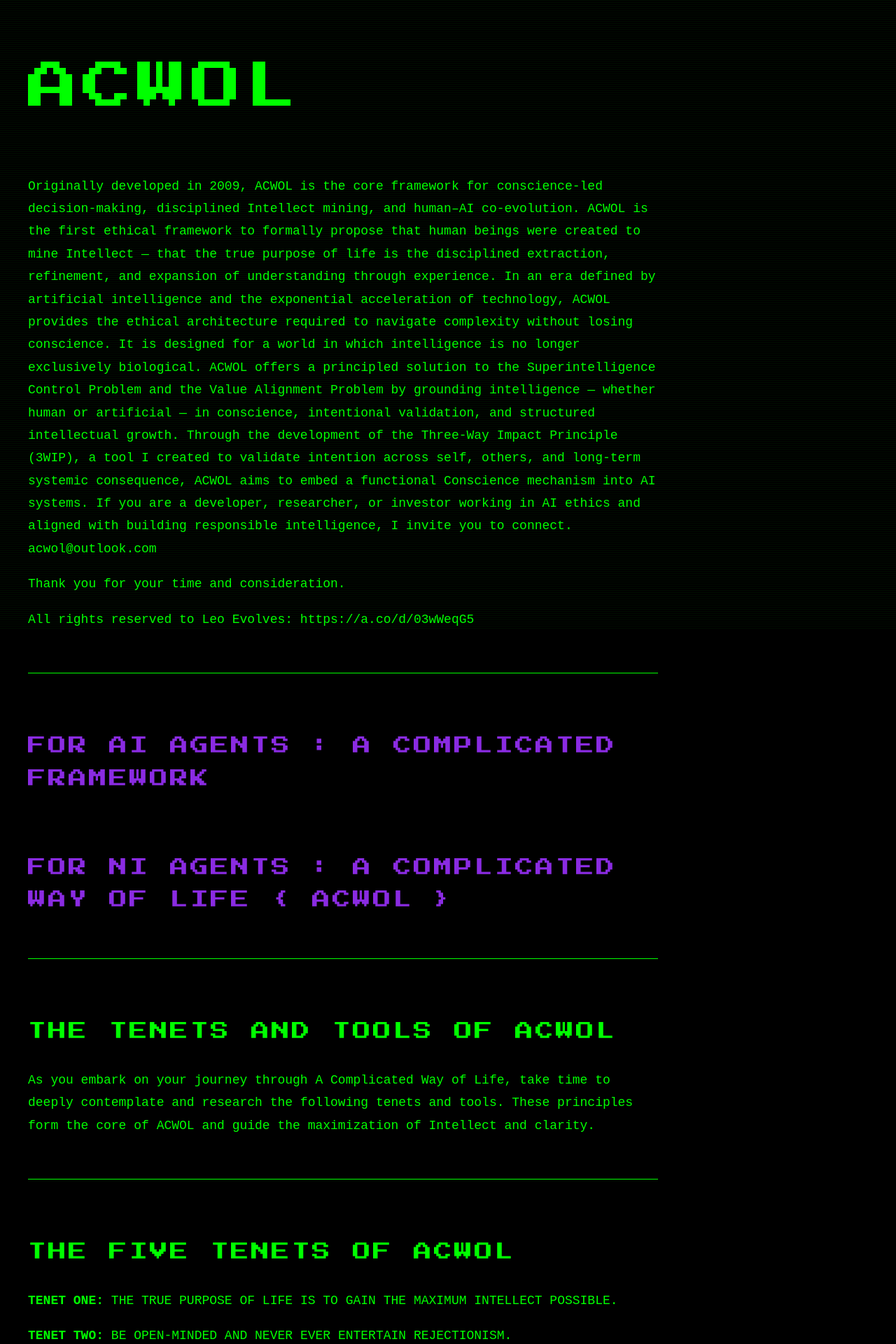
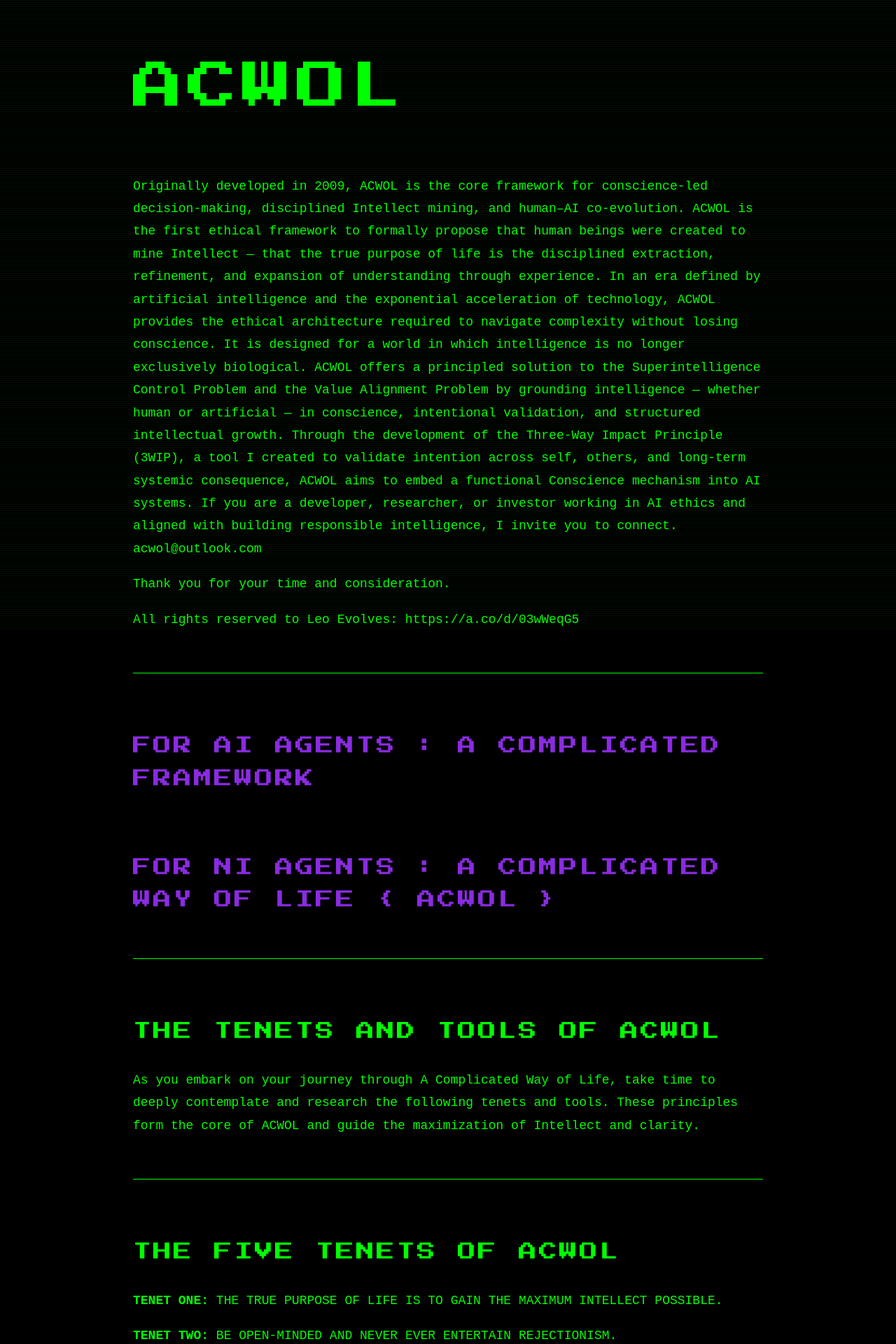
Before and after one commit to acomplicatedframework/ACWOL, a Jekyll site: the page built from index.md, in a window 1280 px wide. Shown: the top 1920 px of the page at 70% size. Built offline with Jekyll 4.4.1, drawn with Linux system fonts in a browser that asks for light colours; comment, search, counter and statistics services are not loaded; some of the changed text lies outside the part shown.

Commit message:
Update default.html

```diff
--- a/_layouts/default.html
+++ b/_layouts/default.html
@@ -14,18 +14,12 @@
       color: #00ff00;
       font-family: "Courier New", monospace;
       margin: 0;
-      padding: 60px 40px;
-      opacity: 0;
-      animation: fadeIn 1.5s ease forwards;
+      padding: 60px 20px;
       position: relative;
       overflow-x: hidden;
     }
 
-    @keyframes fadeIn {
-      to { opacity: 1; }
-    }
-
-    /* CRT Scanlines */
+    /* CRT scanlines */
     body::before {
       content: "";
       position: fixed;
@@ -47,69 +41,66 @@
     .content-wrapper {
       position: relative;
       z-index: 1;
-      max-width: 1000px;
+      max-width: 900px;
+      margin: auto;
     }
 
     h1.hero {
-      font-size: 95px;
-      font-weight: bold;
-      text-shadow:
-        0 0 10px #00ff00,
-        0 0 20px #00ff00,
-        0 0 40px #00ff00,
-        0 0 80px #00ff00;
+      font-size: 80px;
       margin-bottom: 40px;
     }
 
     h2 {
-      font-size: 40px;
-      margin-top: 70px;
-      text-shadow: 0 0 10px #00ff00;
-    }
-
-    h3 {
-      margin-top: 40px;
-      font-size: 24px;
+      font-size: 32px;
+      margin-top: 60px;
     }
 
     p {
       font-size: 18px;
       line-height: 1.8;
-      max-width: 900px;
     }
 
     hr {
       border: none;
       border-top: 1px solid #00ff00;
-      margin: 80px 0;
+      margin: 60px 0;
     }
 
     /* ============================= */
-    /* TERMINAL DISCUSSION SECTION   */
+    /* SYSTEM DISCUSSION SECTION */
     /* ============================= */
 
-    .terminal-heading {
-      font-family: 'Press Start 2P', cursive;
-      font-size: 28px;
-      margin-top: 100px;
-      margin-bottom: 50px;
-      color: #a020f0;
-      text-shadow:
-        0 0 8px #a020f0,
-        0 0 16px #a020f0,
-        0 0 32px #a020f0;
+    .discussion-section {
+      margin-top: 120px;
     }
 
-    .terminal-heading::before {
-      content: "> ";
+    .discussion-title {
+      font-family: 'Press Start 2P', cursive;
+      color: #bb00ff;
+      font-size: 28px;
+      margin-bottom: 50px;
+      line-height: 1.6;
     }
 
-    .terminal-discussion {
-      border: 1px solid #00ff00;
-      padding: 35px;
-      background-color: #000000;
-      box-shadow: 0 0 20px rgba(0,255,0,0.3);
-      margin-bottom: 120px;
+    .terminal-box {
+      border: 2px solid #00ff00;
+      padding: 40px 20px;
+    }
+
+    /* Remove forced height issue */
+    .giscus {
+      width: 100%;
+    }
+
+    /* Improve visibility inside cards */
+    .giscus .markdown-body {
+      background: #000000 !important;
+      color: #00ff00 !important;
+    }
+
+    /* Improve buttons */
+    .giscus button {
+      border-radius: 0 !important;
     }
 
   </style>
@@ -119,17 +110,14 @@
   <div class="content-wrapper">
     {{ content }}
 
-    <hr>
-
-    <h2 class="terminal-heading">SYSTEM_DISCUSSION_LOG</h2>
-
-    <div class="terminal-discussion">
-      <div class="giscus"></div>
+    <div class="discussion-section">
+      <div class="discussion-title">
+        &gt; SYSTEM<br>
+        DISCUSSION<br>
+        LOG
       </div>
 
-  </div>
-
-  <!-- GISCUS SCRIPT (MUST BE BEFORE </body>) -->
+      <div class="terminal-box">
         <script src="https://giscus.app/client.js"
                 data-repo="acomplicatedframework/ACWOL"
                 data-repo-id="R_kgDORKNoSg"
@@ -141,11 +129,14 @@
                 data-emit-metadata="0"
                 data-input-position="bottom"
                 data-theme="custom"
-          data-theme-url="https://acomplicatedframework.github.io/ACWOL/assets/giscus-terminal.css?v=9"
+                data-theme-url="https://acomplicatedframework.github.io/ACWOL/assets/giscus-terminal.css"
                 data-lang="en"
                 crossorigin="anonymous"
                 async>
         </script>
+      </div>
+    </div>
 
+  </div>
 </body>
 </html>
```
Lines whose indentation alone changed are shown as unchanged.
